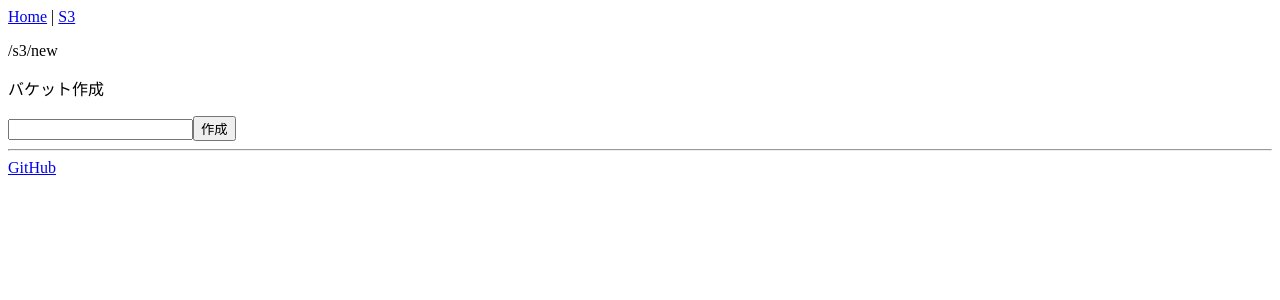
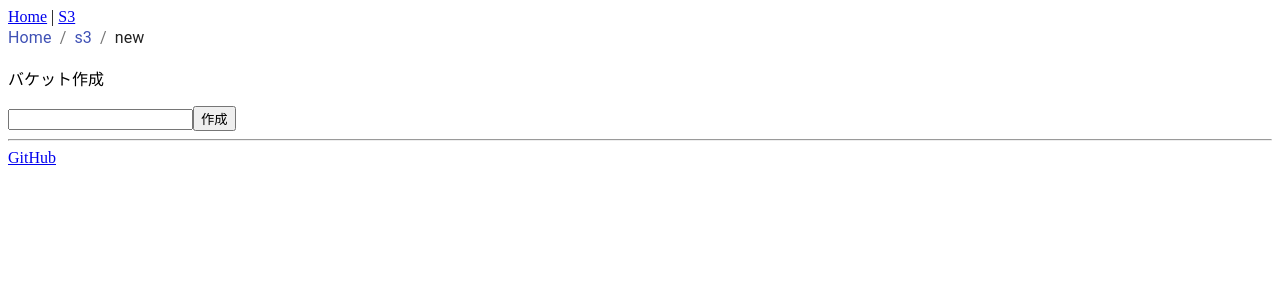
Before and after one commit to y-u-t-a/localstack-console, a Next.js app in the folder next-version/: page /s3/new in a window 1280 px wide. Shown: the top 300 px of the page. Built offline with nearby package versions, Linux system fonts and the light colour scheme.

Commit message:
material-ui を使ってパンくずリストを実装

```diff
--- a/next-version/components/BreadcrumbNavigation.tsx
+++ b/next-version/components/BreadcrumbNavigation.tsx
@@ -1,9 +1,28 @@
 import { useRouter } from 'next/router'
+import { Breadcrumbs, Link, Typography } from '@material-ui/core'
 
 const BreadcrumbNavigation = () => {
   const path = useRouter().asPath
+  const pathArray = path.split('/').filter(elm => elm.length > 0)
+  if (pathArray.length === 0) {
+      return (
+        <Breadcrumbs>
+          <Typography color="textPrimary">Home</Typography>
+        </Breadcrumbs>
+      )
+  }
   return (
-    <p>{path}</p>
+    <Breadcrumbs>
+      <Link key='-1' href='/'>Home</Link>
+      {pathArray.map((elm, index, array) => {
+        if (index + 1 === array.length) {
+          return <Typography key={index} color="textPrimary">{elm}</Typography>
+        } else {
+          const href = '/' + array.slice(0, index + 1).join('/')
+          return <Link key={index} href={href}>{elm}</Link>
+        }
+      })}
+    </Breadcrumbs>
   )
 }
 
```
